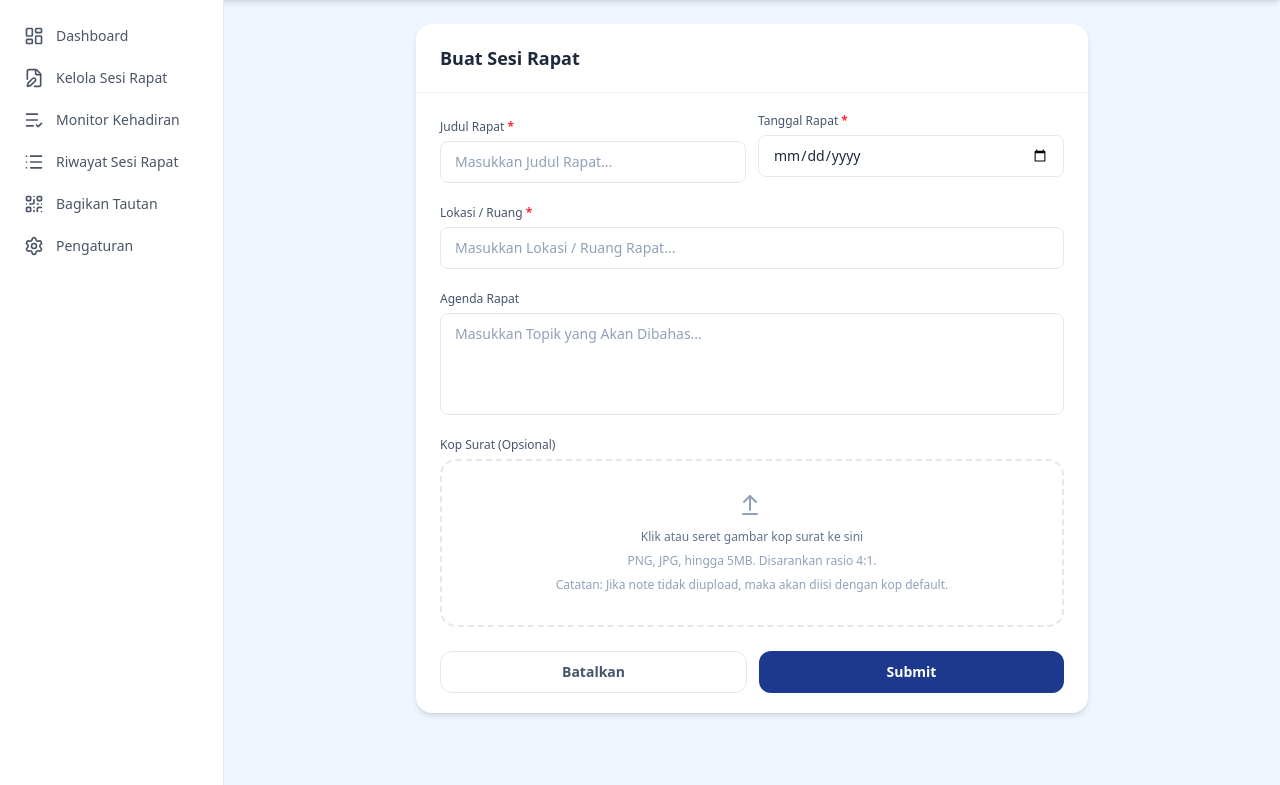
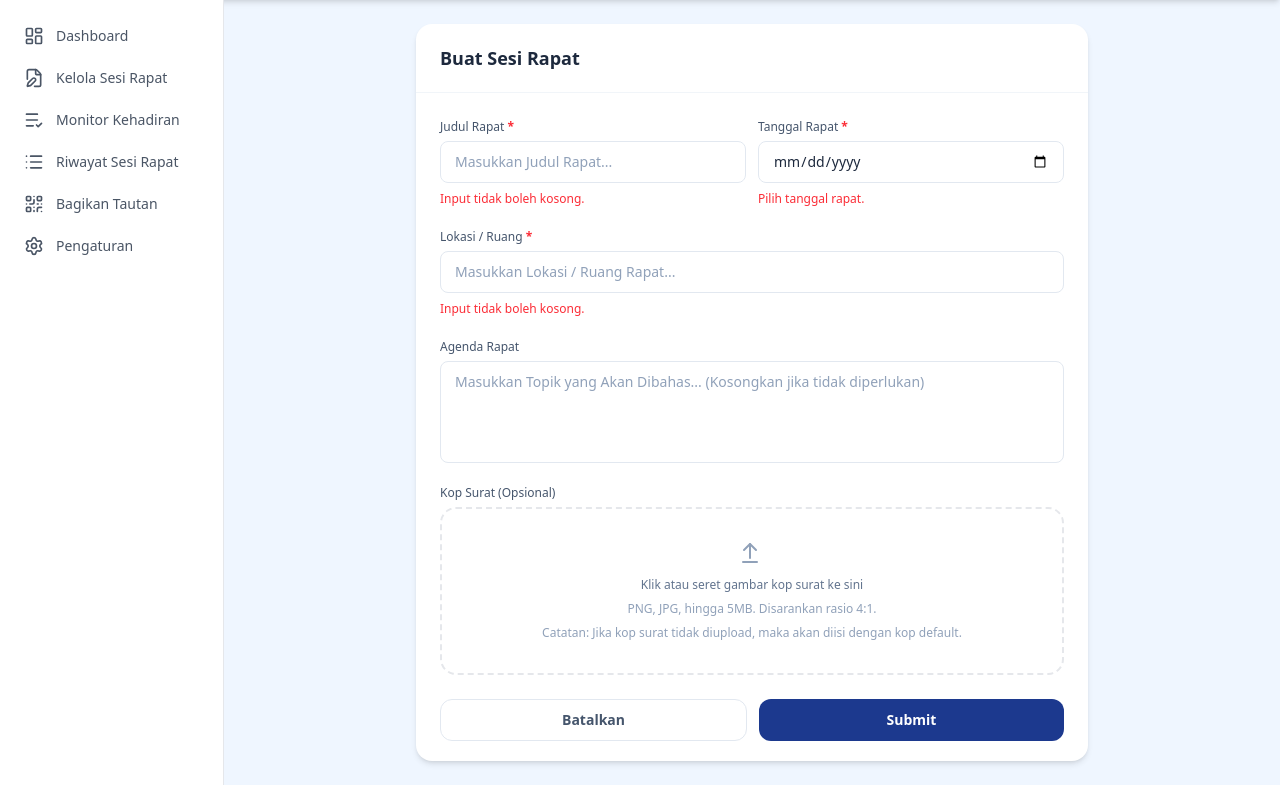
Before and after one commit to muhammad2603/daftar-hadir-rapat-online, a Node project: template views/backend/form_buat_sesi_rapat.ejs in a window 1280 px wide. Shown: the part 64-849 px from the top of the page. Run offline with Node 20 templates, Linux system fonts and the light colour scheme; the template is opened without the code that fills it, so the values that code supplies are empty; style sheets or scripts are compiled from the project's sources; some libraries are stand-ins or nearby versions.

Commit message:
feat: menyisipkan token csrf ke-dalam tag meta
chore: penyesuaian element input untuk kebutuhan error handler

```diff
--- a/views/backend/form_buat_sesi_rapat.ejs
+++ b/views/backend/form_buat_sesi_rapat.ejs
@@ -4,6 +4,7 @@
 <head>
     <meta charset="UTF-8">
     <meta name="viewport" content="width=device-width, initial-scale=1.0">
+    <meta name="X-CSRF-TOKEN" content="<%= csrfToken %>" />
     <title>.:: <%= title %> ::.</title>
     <link rel="stylesheet" href="/css/base.css">
 </head>
@@ -22,26 +23,30 @@
                         <div>
                             <label for="judulRapat" class="inline-block text-xs font-medium text-slate-600 mb-1.5">Judul Rapat <span class="font-semibold text-red-500">*</span></label>
                             <input type="text" placeholder="Masukkan Judul Rapat..." id="judulRapat" autocomplete="off" class="w-full border border-slate-200 rounded-lg px-3.5 py-2.5 text-sm text-slate-800 placeholder-slate-400 focus:outline-none focus:ring-2 focus:ring-blue-500/30 focus:border-blue-500 transition-colors">
+                            <p id="judulRapatError" class="mt-2 text-xs text-red-500">Input tidak boleh kosong.</p>
                         </div>
                         <div>
-                            <label for="tanggalRapat" class="block text-xs font-medium text-slate-600 mb-1.5">Tanggal Rapat <span
+                            <label for="tanggalRapat" class="inline-block text-xs font-medium text-slate-600 mb-1.5">Tanggal Rapat <span
                                     class="font-semibold text-red-500">*</span></label>
                             <input type="date" id="tanggalRapat" class="w-full border border-slate-200 rounded-lg px-3.5 py-2.5 text-sm text-slate-800 placeholder-slate-400 focus:outline-none focus:ring-2 focus:ring-blue-500/30 focus:border-blue-500 transition-colors">
+                            <p id="tanggalRapatError" class="mt-2 text-xs text-red-500">Pilih tanggal rapat.</p>
                         </div>
                     </div>
                     <div>
                         <label for="ruangRapat" class="inline-block text-xs font-medium text-slate-600 mb-1.5">Lokasi / Ruang <span class="font-semibold text-red-500">*</span></label>
                         <input type="text" placeholder="Masukkan Lokasi / Ruang Rapat..." id="ruangRapat" autocomplete="off" class="w-full border border-slate-200 rounded-lg px-3.5 py-2.5 text-sm text-slate-800 placeholder-slate-400 focus:outline-none focus:ring-2 focus:ring-blue-500/30 focus:border-blue-500 transition-colors">
+                        <p id="ruangRapatError" class="mt-2 text-xs text-red-500">Input tidak boleh kosong.</p>
                     </div>
                     <div>
                         <label for="agendaRapat" class="inline-block text-xs font-medium text-slate-600 mb-1.5">Agenda Rapat</label>
-                        <textarea id="agendaRapat" rows="4" placeholder="Masukkan Topik yang Akan Dibahas..." class="w-full border border-slate-200 rounded-lg px-3.5 py-2.5 text-sm text-slate-800 placeholder-slate-400 focus:outline-none focus:ring-2 focus:ring-blue-500/30 focus:border-blue-500 transition-colors resize-none"></textarea>
+                        <textarea id="agendaRapat" rows="4" placeholder="Masukkan Topik yang Akan Dibahas... (Kosongkan jika tidak diperlukan)" class="w-full border border-slate-200 rounded-lg px-3.5 py-2.5 text-sm text-slate-800 placeholder-slate-400 focus:outline-none focus:ring-2 focus:ring-blue-500/30 focus:border-blue-500 transition-colors resize-none"></textarea>
+                        <p id="agendaRapatError" class="mt-2 text-xs text-red-500"></p>
                     </div>
                     <div>
                         <span class="block text-xs font-medium text-slate-600 mb-1.5">Kop Surat (Opsional)</span>
                         <div>
-                            <input type="file" id="kopSuratDefault" accept="image/*" class="hidden">
-                            <label for="kopSuratDefault" id="dropFileZone" class="block border-2 border-dashed rounded-2xl p-8 text-center cursor-pointer transition-all border-gray-200 hover:border-blue-700/70 hover:bg-gray-50">
+                            <input type="file" id="kopSurat" accept="image/*" class="hidden">
+                            <label for="kopSurat" id="dropFileZone" class="block border-2 border-dashed rounded-2xl p-8 text-center cursor-pointer transition-all border-gray-200 hover:border-blue-700/70 hover:bg-gray-50">
                                 <div class="cursor-pointer flex flex-col items-center gap-2 pointer-events-none">
                                     <svg xmlns="http://www.w3.org/2000/svg" width="28" height="28" viewBox="0 0 28 28" fill="none" stroke="currentColor"
                                         stroke-width="2" stroke-linecap="round" stroke-linejoin="round"
@@ -52,7 +57,7 @@
                                     </svg>
                                     <span class="text-xs text-slate-500 pointer-events-none">Klik atau seret gambar kop surat ke sini</span>
                                     <span class="text-xs text-slate-400 pointer-events-none">PNG, JPG, hingga 5MB. Disarankan rasio 4:1.</span>
-                                    <span class="text-xs text-slate-400 pointer-events-none">Catatan: Jika note tidak diupload, maka akan diisi dengan kop default.</span>
+                                    <span class="text-xs text-slate-400 pointer-events-none">Catatan: Jika kop surat tidak diupload, maka akan diisi dengan kop default.</span>
                                 </div>
                             </label>
                         </div>
@@ -74,6 +79,7 @@
                                 </button>
                             </div>
                         </div>
+                        <p id="fileKopError" class="mt-2 text-xs text-red-500"></p>
                     </div>
                     <div class="flex gap-3 pt-2">
                         <a href="/dashboard/sesi-rapat/kelola" id="backPage" class="flex-1 border border-slate-200 text-slate-600 font-semibold text-center py-2.5 rounded-xl text-sm transition-colors hover:bg-slate-50 [&.disabled]:opacity-60">Batalkan</a>
```
